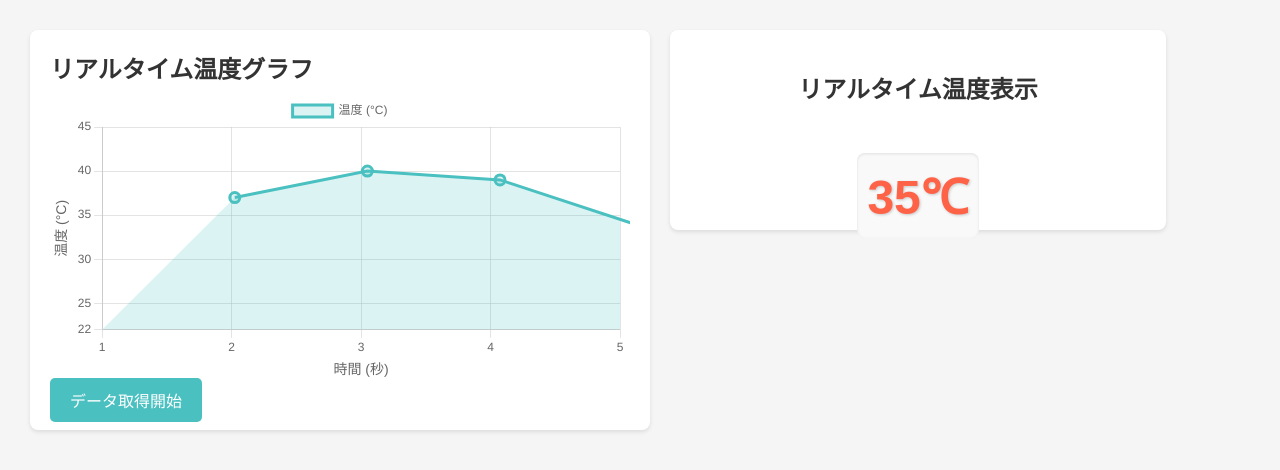
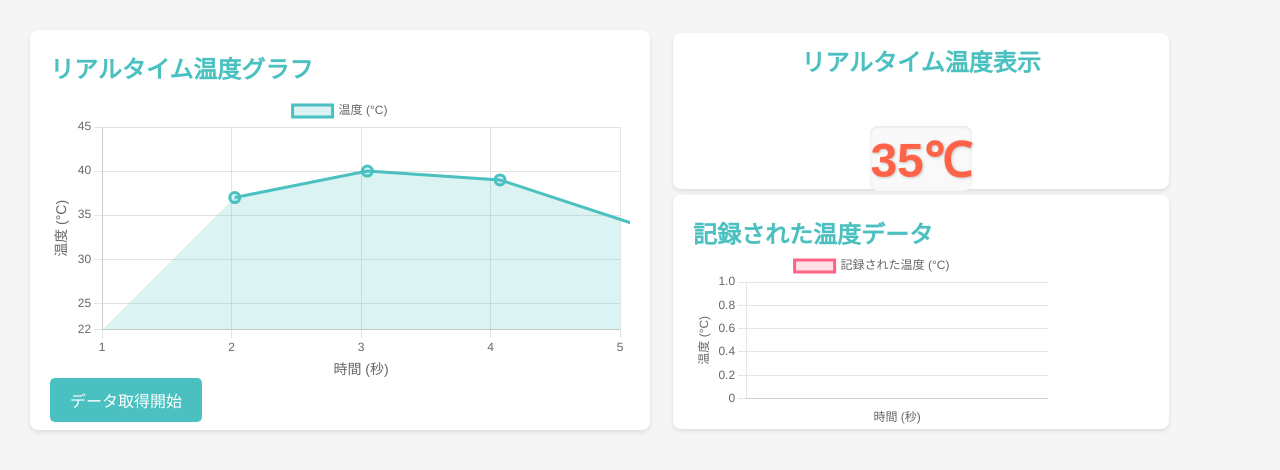
Before and after one commit to village-of-joy/coffeeAPP, a React (Create React App) app in the folder coffe-app/: page / in a window 1280 px wide. Shown: the top 470 px of the page. Built offline with nearby package versions, Linux system fonts and the light colour scheme.

Commit message:
記録された温度データグラフ表示コンテナを追加

```diff
--- a/coffe-app/src/components/Dashboard.jsx
+++ b/coffe-app/src/components/Dashboard.jsx
@@ -1,6 +1,7 @@
 import React, { useEffect, useState } from 'react';
 import TemperatureGraph from './TemperatureGraph'; // 先ほどのグラフコンポーネントをインポート
 import TemperatureDisplay from './TemperatureDisplay';
+import RecordedTemperatureGraph from './RecordedTemperatureGraph';
 
 const Dashboard = () => {
   const [data, setData] = useState({
@@ -38,6 +39,7 @@ const Dashboard = () => {
   const [time, setTime] = useState(0);
   const [isRunning, setIsRunning] = useState(false);
   const [currentTemperature, setCurrentTemperature] = useState(0);  // 新しく現在の温度を保存
+  const [jsonData, setJsonData] = useState([]); // jsoonDataを状態として保持
 
   useEffect(() => {
     const interval = setInterval(() => {
@@ -124,6 +126,7 @@ const Dashboard = () => {
       temperature: recordedData.datasets[0].data[index],
     }));
 
+    setJsonData(jsonData)
     console.log("データが保存されました：", JSON.stringify(jsonData));
     // ここでJSONデータを適切に保存することができる
   };
@@ -140,8 +143,13 @@ const Dashboard = () => {
           )}
         </div>
       </div>
-      <div className='display-container'>
-        <TemperatureDisplay temperature={currentTemperature} />
+      <div className='data-container'>
+        <div className='display-container'>
+          <TemperatureDisplay temperature={currentTemperature} />
+        </div>
+        <div className='Recorded-data-container'>
+          <RecordedTemperatureGraph jsonData={jsonData}/>
+        </div>
       </div>
       {/* 他のコンポーネントや要素をここに追加できます */}
     </div>
--- /dev/null
+++ b/coffe-app/src/components/RecordedTemperatureGraph.jsx
@@ -0,0 +1,54 @@
+import React from 'react';
+import { Line } from 'react-chartjs-2';
+import { Chart as ChartJS, CategoryScale, LinearScale, PointElement, LineElement, Title, Tooltip, Legend } from 'chart.js';
+
+// Chart.jsの設定
+ChartJS.register(CategoryScale, LinearScale, PointElement, LineElement, Title, Tooltip, Legend);
+
+const RecordedTemperatureGraph = ({ jsonData }) => {
+  // グラフ用のデータフォーマットを生成
+  const graphData = {
+    labels: jsonData.map(item => `${item.time}秒`),  // X軸は時間（秒）
+    datasets: [
+      {
+        label: '記録された温度 (°C)',
+        data: jsonData.map(item => item.temperature),  // Y軸は温度
+        borderColor: 'rgba(255, 99, 132, 1)',
+        backgroundColor: 'rgba(255, 99, 132, 0.2)',
+        borderWidth: 3,
+        pointRadius: 5,
+        pointHoverRadius: 7,
+        fill: true,
+      },
+    ],
+  };
+
+  // グラフのオプション設定
+  const options = {
+    responsive: true,
+    scales: {
+      x: {
+        title: {
+          display: true,
+          text: '時間 (秒)',
+        },
+      },
+      y: {
+        title: {
+          display: true,
+          text: '温度 (°C)',
+        },
+        beginAtZero: true,
+      },
+    },
+  };
+
+  return (
+    <div className="recorded-temperature-graph">
+      <h2>記録された温度データ</h2>
+      <Line data={graphData} options={options} />
+    </div>
+  );
+};
+
+export default RecordedTemperatureGraph;
--- a/coffe-app/src/components/TemperatureDisplay.jsx
+++ b/coffe-app/src/components/TemperatureDisplay.jsx
@@ -6,7 +6,7 @@ const TemperatureDisplay = ({ temperature }) => {
             <h2>リアルタイム温度表示</h2>
             <p className="temperature">{ temperature }℃</p>
         </div>
-    )
-}
+    );
+};
 
 export default TemperatureDisplay;
--- a/coffe-app/src/styles.css
+++ b/coffe-app/src/styles.css
@@ -21,15 +21,34 @@ body {
 
 /* 温度表示のスタイル */
 .temperature-display {
+  width: 100%;
+  height: 100%;
   text-align: center;
-  padding: 20px;
+  padding-bottom: 20px;
   border-radius: 15px;
+}
+
+/* 記録データグラフ */
+.recorded-temperature-graph {
+  width: 100%;  /* 親要素の幅に合わせる */
+  height: 100%; /* 親要素の高さに合わせる */
+  background-color: #fff;  /* 背景色を薄いグレーに設定 */
+  border-radius: 8px;  /* 角を丸くする */
+  padding: 20px; /* パディングを追加 */
+  box-sizing: border-box; /* パディングを含む */
+}
+
+.recorded-temperature-graph h2 {
+  margin: 0; /* デフォルトのマージンを削除 */
+  padding: 0; /* パディングを削除して端に寄せる */
+  top: 0px; /* 上から10pxの位置 */
+  left: 0px; /* 左から10pxの位置 */
 }
 
 .temperature-display h2 {
   font-size: 1.5rem;
   margin-bottom: 0px;
-  color: #333;  /* 見出しを落ち着いた色に */
+  color: #4bc0c0;  /* 見出しを落ち着いた色に */
 }
 
 .temperature {
@@ -37,7 +56,7 @@ body {
   font-weight: bold;
   color: #ff6347;  /* 温度表示をオレンジレッドで強調 */
   text-shadow: 1px 1px 3px rgba(0, 0, 0, 0.2);  /* さりげない影で立体感を */
-  padding: 10px;
+  padding: auto;
   border-radius: 8px;
   background-color: #f9f9f9;  /* 温度表示自体の背景を薄いグレーに */
   box-shadow: inset 0 1px 3px rgba(0, 0, 0, 0.1);  /* 内側にシャドウでくぼみ効果 */
@@ -56,22 +75,42 @@ body {
   margin: 10px; /* マージンを追加してスペースを確保 */
 }
 
+/* データコンテナ（温度表示と記録データグラフの親コンテナ） */
+.data-container{
+  display: flex;
+  flex-direction: column;
+  width: 40%;
+  margin: 10px;
+}
+
 /* ダッシュボードの配置設定（温度表示） */
 .display-container {
-  width: 40%;  /* 幅を画面の50%に設定 */
-  height: 25%; /* 高さを画面の50%に設定 */
+  width: 100%;  /* 幅を画面の50%に設定 */
+  height: 20%; /* 高さを画面の50%に設定 */
   background-color: #fff;
   border-radius: 8px;
   box-shadow: 0 2px 4px rgba(0, 0, 0, 0.1);
-  padding: 20px;
+  padding: 10px;
   box-sizing: border-box; /* パディングを含む */
-  margin: 10px; /* マージンを追加してスペースを確保 */
+  margin: 3px; /* マージンを追加してスペースを確保 */
+}
+
+/* ダッシュボードの配置設定（記録データグラフ） */
+.Recorded-data-container {
+  width: 100%;  /* 幅を画面の50%に設定 */
+  height: 30%; /* 高さを画面の50%に設定 */
+  background-color: #fff;
+  border-radius: 8px;
+  box-shadow: 0 2px 4px rgba(0, 0, 0, 0.1);
+  padding-bottom: 15px;
+  box-sizing: border-box; /* パディングを含む */
+  margin: 3px;
 }
 
 h2 {
   margin: 0 0 10px;
   font-size: 1.5em;
-  color: #333;
+  color: #4bc0c0;
 }
 
 .data-btn {
```
